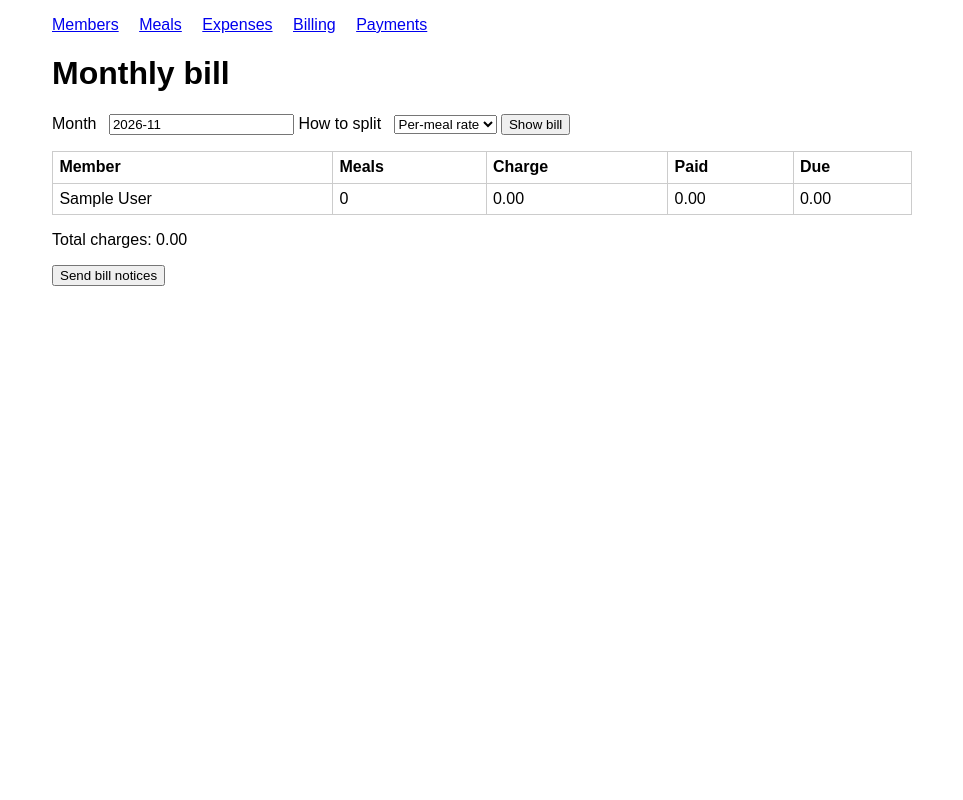
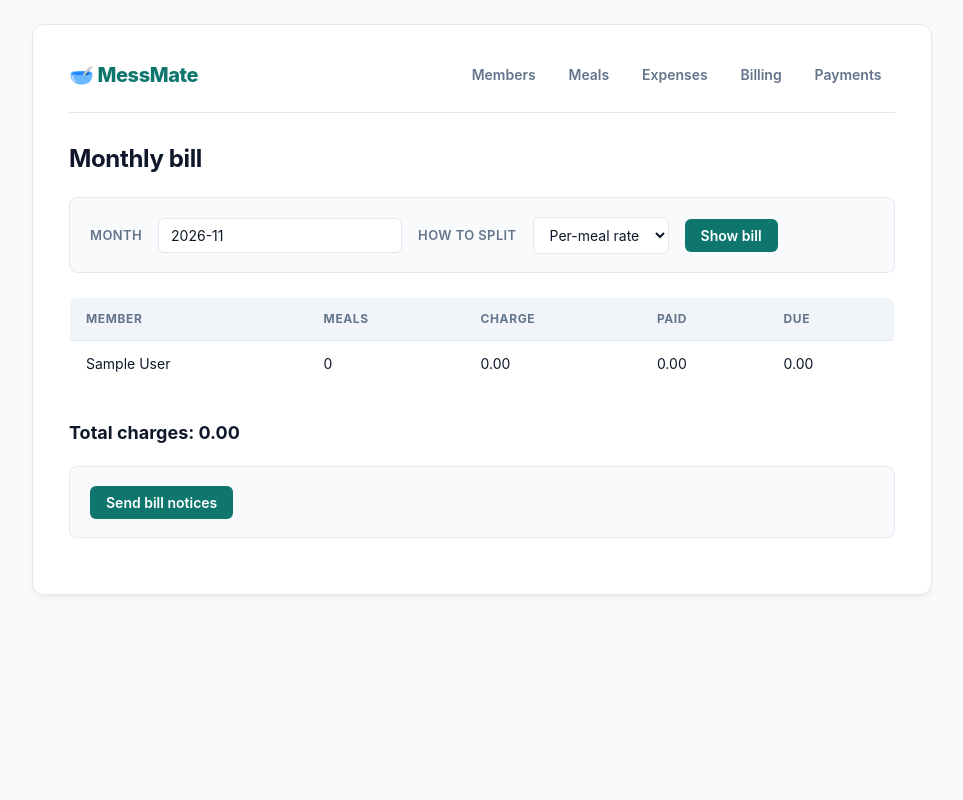
Before and after one commit to argh-finds404/messmate, a Flask app: page /billing in a window 1280 px wide. Shown: the whole page, without its empty margins (158-1121 px from the left). Run offline with Flask 3, Linux system fonts and the light colour scheme; tables that the repository leaves empty hold one stand-in row (values such as "Sample post").

Commit message:
style(web): enhance UI with modern typography, card layout and polished tables

```diff
--- a/app/web/templates/base.html
+++ b/app/web/templates/base.html
@@ -3,20 +3,234 @@
 <head>
   <meta charset="utf-8">
   <meta name="viewport" content="width=device-width, initial-scale=1">
-  <title>messmate</title>
+  <title>MessMate — Mess & Hostel Manager</title>
   <style>
-    body { font-family: sans-serif; max-width: 860px; margin: 1rem auto; padding: 0 1rem; }
-    nav a { margin-right: 1rem; }
-    table { border-collapse: collapse; width: 100%; margin-top: 1rem; }
-    th, td { border: 1px solid #ccc; padding: 0.4rem; text-align: left; }
-    form.inline { display: inline; }
-    .flash { padding: 0.5rem; margin: 0.5rem 0; border-radius: 4px; }
-    .flash.success { background: #e3f6e3; }
-    .flash.error { background: #fbe3e3; }
-    label { margin-right: 0.5rem; }
+    :root {
+      --primary: #0f766e;
+      --primary-hover: #115e59;
+      --primary-light: #f0fdfa;
+      --bg: #f8fafc;
+      --surface: #ffffff;
+      --border: #e2e8f0;
+      --border-focus: #0d9488;
+      --text: #0f172a;
+      --text-muted: #64748b;
+      --danger: #e11d48;
+      --danger-hover: #be123c;
+    }
+    * { box-sizing: border-box; }
+    body {
+      font-family: -apple-system, BlinkMacSystemFont, "Segoe UI", Roboto, "Helvetica Neue", Arial, sans-serif;
+      background: var(--bg);
+      color: var(--text);
+      line-height: 1.5;
+      margin: 0;
+      padding: 1.5rem 1rem 3rem;
+      min-height: 100vh;
+    }
+    .container {
+      max-width: 900px;
+      margin: 0 auto;
+      background: var(--surface);
+      border-radius: 12px;
+      border: 1px solid var(--border);
+      box-shadow: 0 4px 6px -1px rgba(0, 0, 0, 0.05), 0 2px 4px -2px rgba(0, 0, 0, 0.03);
+      padding: 2rem 2.25rem;
+    }
+    header {
+      display: flex;
+      flex-wrap: wrap;
+      align-items: center;
+      justify-content: space-between;
+      gap: 1rem;
+      padding-bottom: 1.25rem;
+      border-bottom: 1px solid var(--border);
+      margin-bottom: 1.75rem;
+    }
+    .brand {
+      font-size: 1.25rem;
+      font-weight: 800;
+      color: var(--primary);
+      text-decoration: none;
+      letter-spacing: -0.02em;
+      display: flex;
+      align-items: center;
+      gap: 0.5rem;
+    }
+    nav {
+      display: flex;
+      flex-wrap: wrap;
+      gap: 0.35rem;
+    }
+    nav a {
+      color: var(--text-muted);
+      text-decoration: none;
+      font-size: 0.875rem;
+      font-weight: 600;
+      padding: 0.45rem 0.85rem;
+      border-radius: 6px;
+      transition: all 0.15s ease;
+    }
+    nav a:hover {
+      background: var(--primary-light);
+      color: var(--primary);
+    }
+    h1 {
+      font-size: 1.5rem;
+      font-weight: 700;
+      color: var(--text);
+      margin: 0 0 1.25rem 0;
+      letter-spacing: -0.015em;
+    }
+    .flash {
+      padding: 0.75rem 1rem;
+      margin: 1rem 0 1.5rem 0;
+      border-radius: 8px;
+      font-size: 0.875rem;
+      font-weight: 500;
+      display: flex;
+      align-items: center;
+    }
+    .flash.success {
+      background: #ecfdf5;
+      color: #065f46;
+      border: 1px solid #a7f3d0;
+    }
+    .flash.error {
+      background: #fef2f2;
+      color: #991b1b;
+      border: 1px solid #fecaca;
+    }
+    form {
+      margin-bottom: 1.5rem;
+    }
+    form:not(.inline) {
+      background: #f8fafc;
+      border: 1px solid var(--border);
+      border-radius: 8px;
+      padding: 1.15rem 1.25rem;
+      display: flex;
+      flex-wrap: wrap;
+      align-items: center;
+      gap: 0.75rem 1rem;
+    }
+    form.inline {
+      display: inline;
+      margin: 0;
+      padding: 0;
+      background: transparent;
+      border: none;
+    }
+    label {
+      font-size: 0.8125rem;
+      font-weight: 600;
+      color: var(--text-muted);
+      text-transform: uppercase;
+      letter-spacing: 0.03em;
+    }
+    input, select {
+      font-family: inherit;
+      font-size: 0.875rem;
+      padding: 0.5rem 0.75rem;
+      border: 1px solid var(--border);
+      border-radius: 6px;
+      background: #ffffff;
+      color: var(--text);
+      outline: none;
+      transition: all 0.15s ease;
+    }
+    input:focus, select:focus {
+      border-color: var(--border-focus);
+      box-shadow: 0 0 0 3px rgba(13, 148, 136, 0.15);
+    }
+    button {
+      font-family: inherit;
+      font-size: 0.875rem;
+      font-weight: 600;
+      padding: 0.5rem 1rem;
+      border-radius: 6px;
+      border: none;
+      cursor: pointer;
+      background: var(--primary);
+      color: #ffffff;
+      transition: all 0.15s ease;
+      display: inline-flex;
+      align-items: center;
+      justify-content: center;
+    }
+    button:hover {
+      background: var(--primary-hover);
+    }
+    button[id^="deactivate-"] {
+      background: transparent;
+      color: var(--danger);
+      border: 1px solid var(--border);
+      padding: 0.25rem 0.65rem;
+      font-size: 0.8125rem;
+    }
+    button[id^="deactivate-"]:hover {
+      background: #fff1f2;
+      border-color: #fecdd3;
+    }
+    table {
+      border-collapse: collapse;
+      width: 100%;
+      margin: 1.5rem 0;
+      border: 1px solid var(--border);
+      border-radius: 8px;
+      overflow: hidden;
+    }
+    thead {
+      background: #f1f5f9;
+    }
+    th {
+      padding: 0.75rem 1rem;
+      font-size: 0.75rem;
+      font-weight: 700;
+      text-transform: uppercase;
+      letter-spacing: 0.05em;
+      color: var(--text-muted);
+      text-align: left;
+      border-bottom: 1px solid var(--border);
+    }
+    td {
+      padding: 0.75rem 1rem;
+      font-size: 0.875rem;
+      color: var(--text);
+      border-bottom: 1px solid #f1f5f9;
+      text-align: left;
+    }
+    tbody tr:last-child td {
+      border-bottom: none;
+    }
+    tbody tr:hover td {
+      background: #fbfcfe;
+    }
+    p {
+      color: var(--text-muted);
+      font-size: 0.9375rem;
+    }
+    #month-total, #bill-total {
+      font-size: 1.125rem;
+      font-weight: 700;
+      color: var(--text);
+      margin: 1.25rem 0;
+      padding-top: 0.5rem;
+    }
+    #no-members, #no-expenses, #no-payments {
+      padding: 1.5rem;
+      text-align: center;
+      background: #f8fafc;
+      border-radius: 8px;
+      border: 1px dashed var(--border);
+      margin: 1.25rem 0;
+    }
   </style>
 </head>
 <body>
+  <div class="container">
+    <header>
+      <a class="brand" href="/members">🥣 MessMate</a>
       <nav>
         <a href="/members">Members</a>
         <a href="/meals">Meals</a>
@@ -24,9 +238,11 @@
         <a href="/billing">Billing</a>
         <a href="/payments">Payments</a>
       </nav>
+    </header>
     {% for category, message in get_flashed_messages(with_categories=true) %}
       <div class="flash {{ category }}">{{ message }}</div>
     {% endfor %}
     {% block content %}{% endblock %}
+  </div>
 </body>
 </html>
```
Lines whose indentation alone changed are shown as unchanged.
